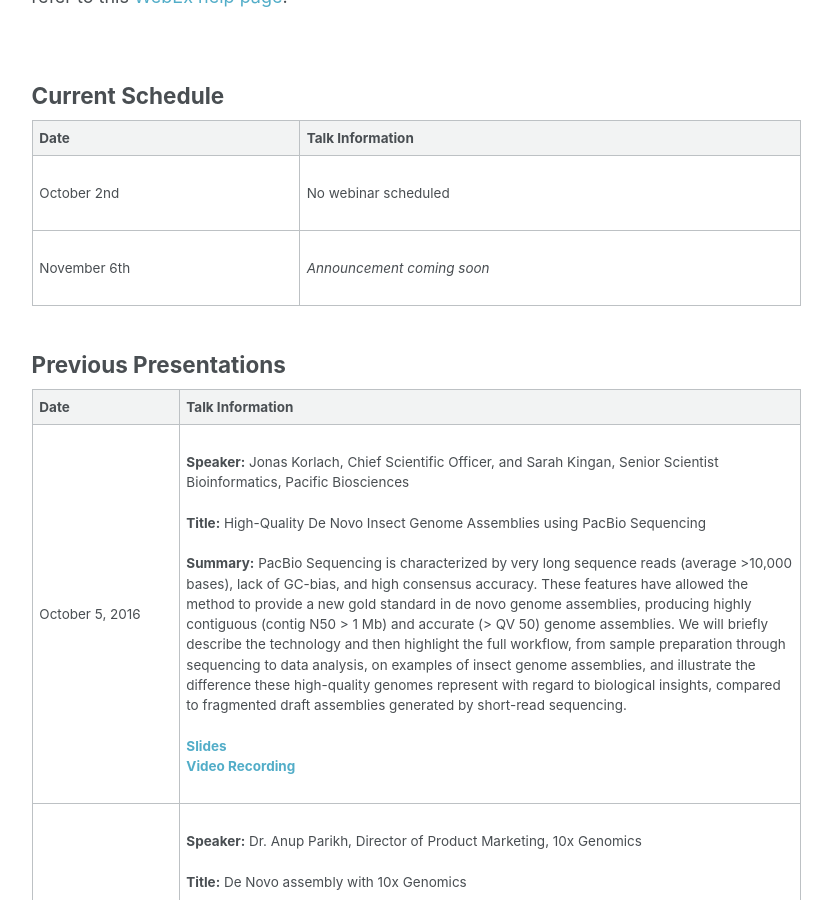
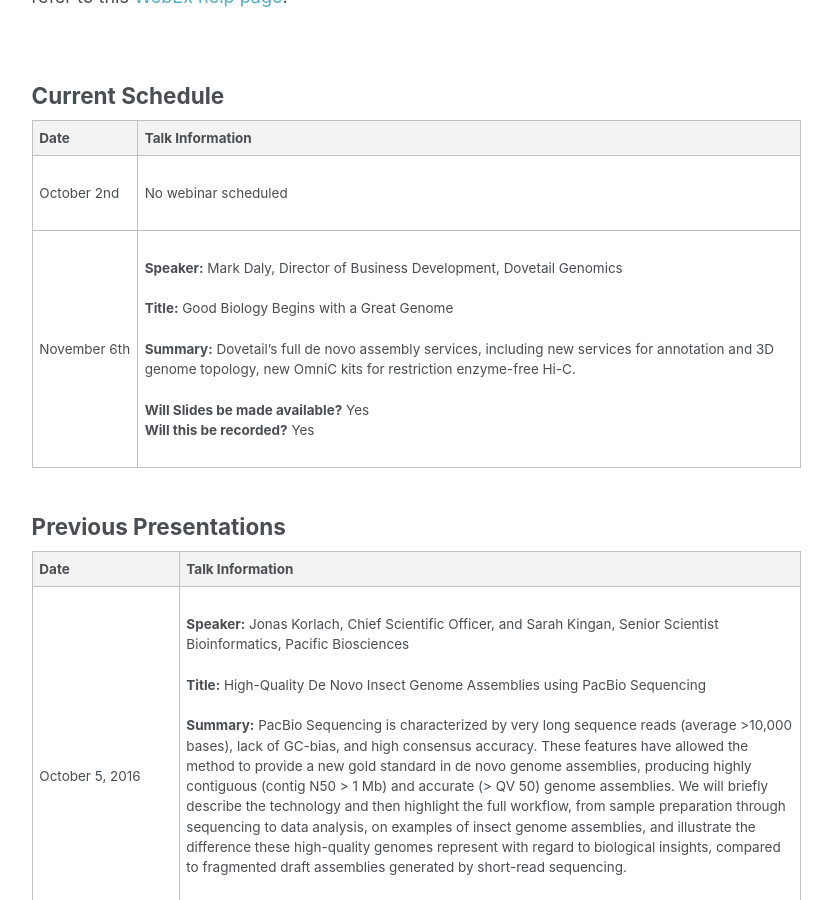
Before and after one commit to i5k/i5k.github.io, a Jekyll site: the page built from _pages/webinar.md, in a window 1280 px wide and 900 px high, scrolled down 1471 px. Shown: the whole window, without its empty margins (250-1082 px from the left). Built offline with Jekyll 4.4.1, drawn with Linux system fonts in a browser that asks for light colours.

Commit message:
Addinging details for the November Speaker

```diff
--- a/_pages/webinar.md
+++ b/_pages/webinar.md
@@ -35,7 +35,7 @@
 | __Date__ | __Talk Information__|
 | ---- | ---- |
 |October&nbsp;2nd|<br> No webinar scheduled <br><br>|
-|November&nbsp;6th|<br> *Announcement coming soon* <br><br>|
+|November&nbsp;6th|<br>__Speaker:__ Mark Daly, Director of Business Development, Dovetail Genomics<br><br>__Title:__ Good Biology Begins with a Great Genome<br><br>__Summary:__ Dovetail’s full de novo assembly services, including new services for annotation and 3D genome topology, new OmniC kits for restriction enzyme-free Hi-C.<br><br>__Will Slides be made available?__ Yes<br>__Will this be recorded?__ Yes<br><br>|
 
 <a name="previous"></a>
 
```
